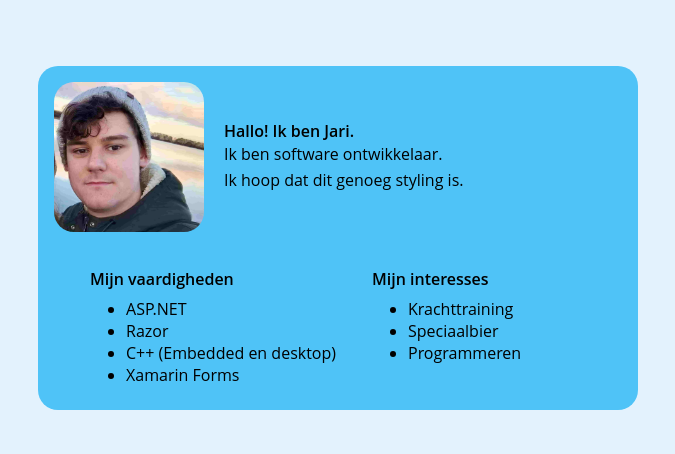
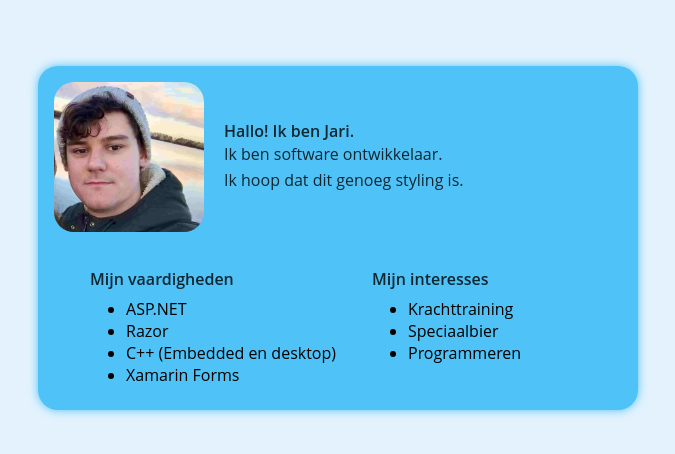
Before and after one commit to LittleBoxOfChicken/minimalist-page, a website: page index.html in a window 1280 px wide. Shown: the part 162-616 px from the top of the page, without its empty margins (302-977 px from the left). Drawn offline with Linux system fonts and the light colour scheme.

Commit message:
Optimized

```diff
--- a/index.html
+++ b/index.html
@@ -6,6 +6,7 @@
 <style>
     p {
         margin: 4px;
+        opacity: 0.8;
     }
 
     html,
@@ -32,7 +33,9 @@
     }
 
     .header-flexer {
-        display: flex; align-items: center; text-align: start;
+        display: flex;
+        align-items: center;
+        text-align: start;
     }
 
     @media (prefers-color-scheme: light) {
@@ -45,18 +48,19 @@
             border-color: white;
             border-width: 10px;
             background-color: #4fc3f7;
+            box-shadow: 0px 0px 10px #4fc3f7;
         }
     }
 
     @media (prefers-color-scheme: dark) {
         body {
             background-color: #212121;
-            font-weight: 350;
             color: #ececec;
         }
 
         .block {
             background-color: #3d3d3d;
+            box-shadow: 0 0 10px black;
         }
     }
 
@@ -66,10 +70,10 @@
             border-radius: 5px;
         }
 
-.header-flexer {
-    flex-direction: column;
-    justify-content: center;
-}
+        .header-flexer {
+            flex-direction: column;
+            justify-content: center;
+        }
     }
 
     @media (max-width: 440px) {
@@ -85,7 +89,7 @@
 <html>
 
 <body
-    style="font-family: Open Sans, Arial; text-align: justify; margin: auto auto; max-width: 600px; display: flex; flex-direction: column; justify-content: center;">
+    style="font-family: Open Sans, Arial; margin: auto auto; max-width: 600px; display: flex; flex-direction: column; justify-content: center;">
     <div class="block" style="padding: 1em;">
         <div class="header-flexer" style="">
             <img src="me.jpg" style="border-radius: 20px; max-width: 150px; flex: 1;" />
```
